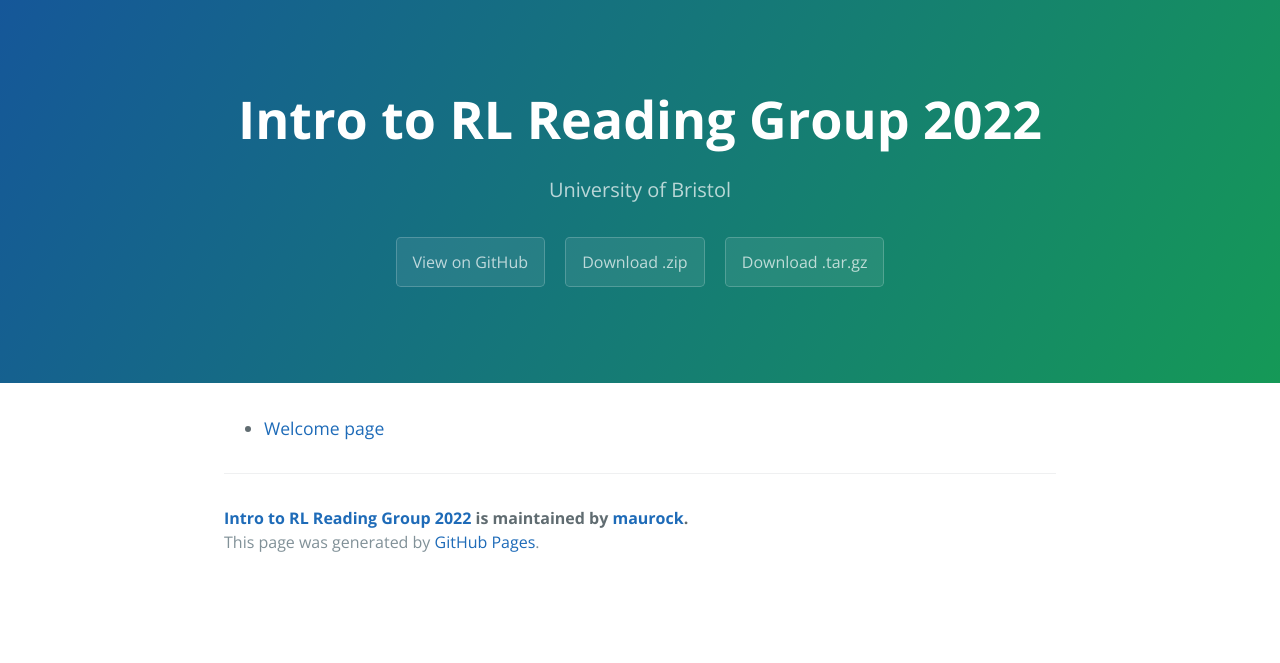
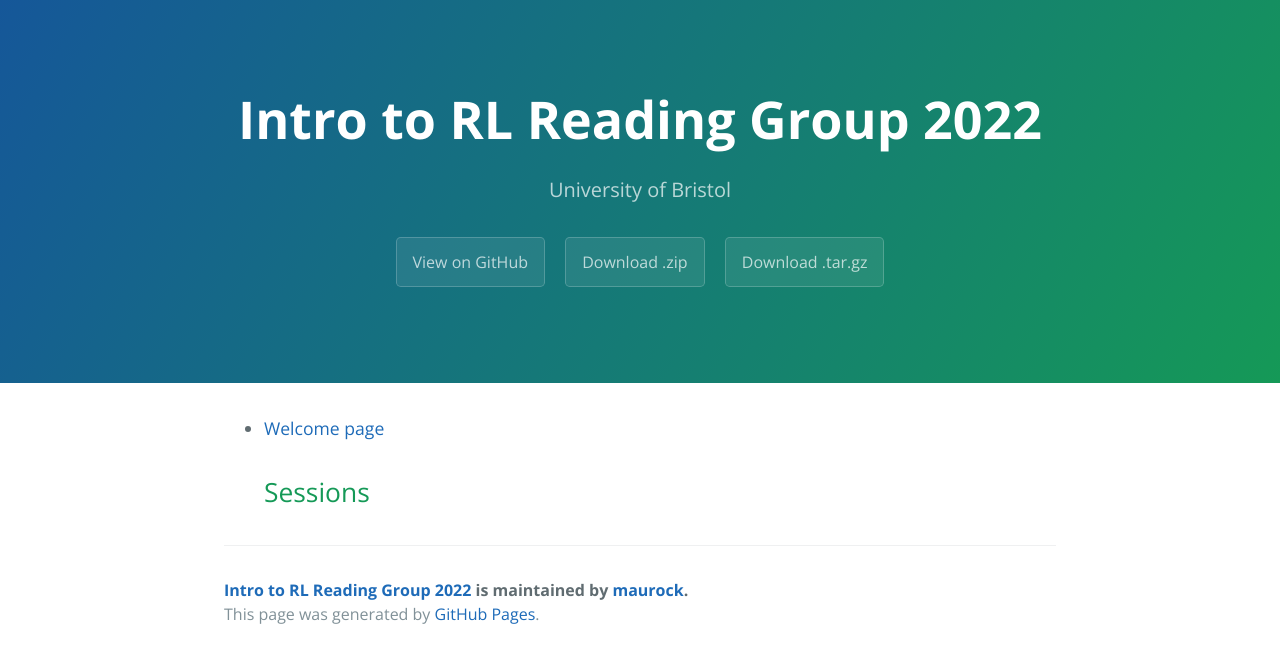
Before and after one commit to Reinforcement-Learning-Intro/Reinforcement-Learning-Intro.github.io, a Jekyll site: the page built from index.md, in a window 1280 px wide. Shown: the top 663 px of the page. Built offline with Jekyll 4.4.1, drawn with Linux system fonts in a browser that asks for light colours.

Commit message:
Trying new index 3

```diff
--- a/index.md
+++ b/index.md
@@ -3,4 +3,5 @@ layout: default
 title: {{ site.name }}
 ---
 
-- [Welcome page](_posts/2022-01-24-welcome.markdown)
+- [Welcome page](https://reinforcement-learning-intro.github.io/main/2022/01/24/welcome.html)
+## Sessions
```
